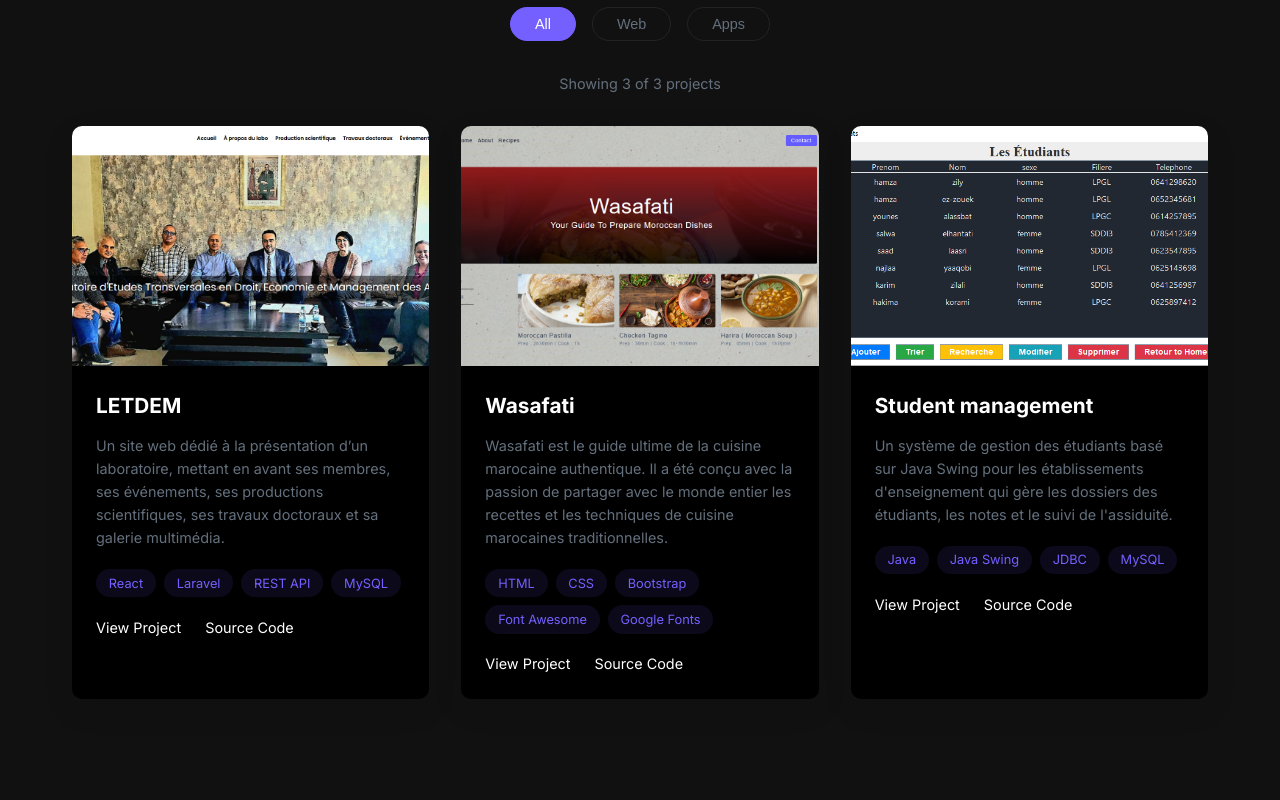
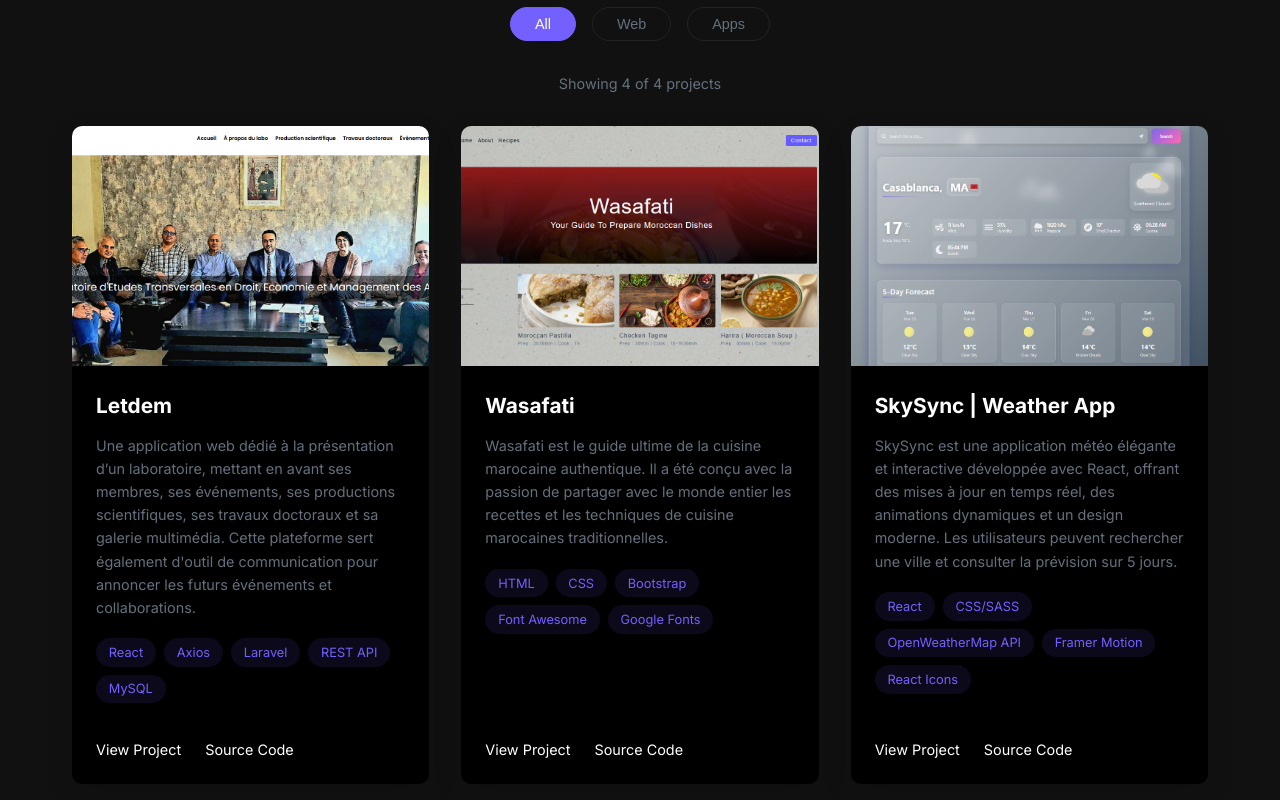
Before and after one commit to AkaMizzy/HamzaZILY_Officiel_Portfolio, a React (Create React App) app: page / in a window 1280 px wide. Shown: the part 5620-6420 px from the top of the page. Built offline with nearby package versions, Linux system fonts and the light colour scheme.

Commit message:
adding SkySync project

```diff
--- a/src/pages/Projects.css
+++ b/src/pages/Projects.css
@@ -61,6 +61,9 @@
   overflow: hidden;
   box-shadow: 0 10px 30px rgba(0, 0, 0, 0.1);
   transition: var(--transition);
+  display: flex;
+  flex-direction: column;
+  height: 100%;
 }
 
 .project-card:hover {
@@ -92,6 +95,9 @@
 
 .project-content {
   padding: 1.5rem;
+  display: flex;
+  flex-direction: column;
+  flex-grow: 1;
 }
 
 .project-title {
@@ -124,6 +130,8 @@
 .project-links {
   display: flex;
   gap: 1.5rem;
+  margin-top: auto;
+  padding-top: 1rem;
 }
 
 .project-link {
--- a/src/pages/Projects.js
+++ b/src/pages/Projects.js
@@ -3,6 +3,7 @@ import './Projects.css';
 import wasafati from '../assets/websiteImages/wasafati.png';
 import letdem from '../assets/websiteImages/letdem.png';
 import stu from '../assets/websiteImages/student_management.png';
+import weather from '../assets/websiteImages/skysync.png';
 const Projects = () => {
   const [filter, setFilter] = useState('all');
 
@@ -10,11 +11,11 @@ const Projects = () => {
   const projects = [
     {
       id: 1,
-      title: 'LETDEM',
-      description: 'Un site web dédié à la présentation d’un laboratoire, mettant en avant ses membres, ses événements, ses productions scientifiques, ses travaux doctoraux et sa galerie multimédia.',
+      title: 'Letdem',
+      description: "Une application web dédié à la présentation d’un laboratoire, mettant en avant ses membres, ses événements, ses productions scientifiques, ses travaux doctoraux et sa galerie multimédia. Cette plateforme sert également d'outil de communication pour annoncer les futurs événements et collaborations.",
       image: letdem,
       category: 'web',
-      technologies: ['React', 'Laravel', 'REST API','MySQL'],
+      technologies: ['React','Axios', 'Laravel', 'REST API','MySQL'],
       demoLink: 'https://labo-letdem.com/',
       codeLink: '#',
     },
@@ -30,7 +31,17 @@ const Projects = () => {
     },
     {
       id: 3,
-      title: 'Student management',
+      title: 'SkySync | Weather App',
+      description: "SkySync est une application météo élégante et interactive développée avec React, offrant des mises à jour en temps réel, des animations dynamiques et un design moderne. Les utilisateurs peuvent rechercher une ville et consulter la prévision sur 5 jours.",
+      image: weather,
+      category: 'web',
+      technologies: ['React', 'CSS/SASS', 'OpenWeatherMap API', 'Framer Motion','React Icons'],
+      demoLink: 'https://skysync-weatherapp.vercel.app/',
+      codeLink: 'https://github.com/AkaMizzy/SkySync-weather_app',
+    },
+    {
+      id: 4,
+      title: 'Student Management',
       description: "Un système de gestion des étudiants basé sur Java Swing pour les établissements d'enseignement qui gère les dossiers des étudiants, les notes et le suivi de l'assiduité.",
       image: stu,
       category: 'app',
```
Also changed, not shown: src/assets/websiteImages/skysync.png (added), 1 other file (tests, documents, lock files or other folders).
